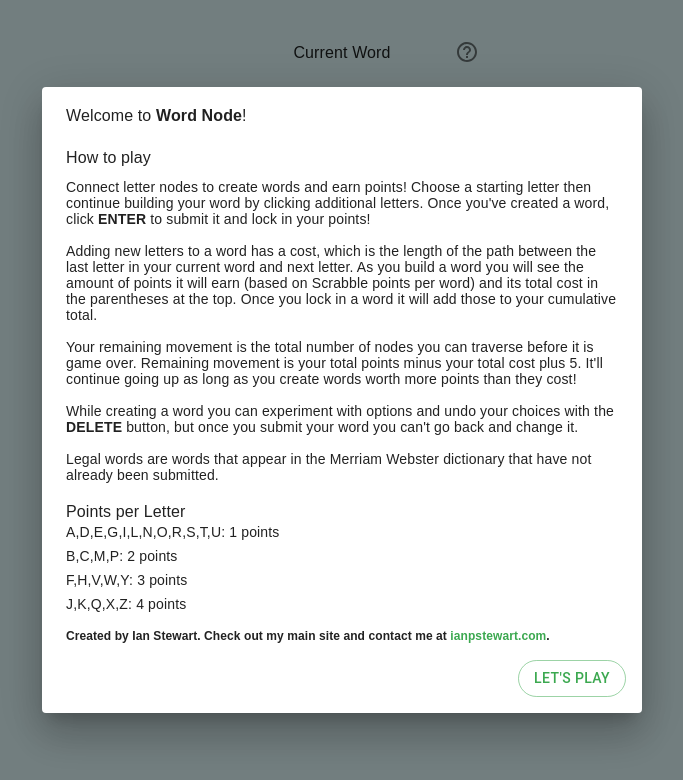
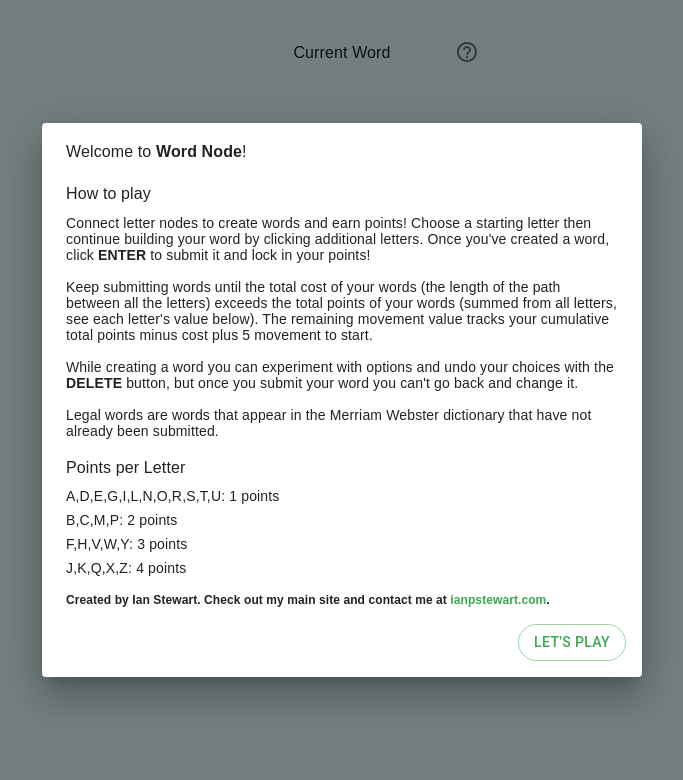
Before and after one commit to ipstewart/website, a React (Vite) app: page /word-node-game in a window 1280 px wide. Shown: the top 780 px of the page, without its empty margins (298-981 px from the left). Built offline with nearby package versions, Linux system fonts and the light colour scheme; no server answers.

Commit message:
Clarify word game rules

```diff
--- a/src/pages/WordPathGame/InfoDialog/InfoDialog.tsx
+++ b/src/pages/WordPathGame/InfoDialog/InfoDialog.tsx
@@ -31,16 +31,10 @@
             click <b>ENTER</b> to submit it and lock in your points!
           </Typography>
           <Typography variant="body2" mb={2}>
-            Adding new letters to a word has a cost, which is the length of the path between the
-            last letter in your current word and next letter. As you build a word you will see the
-            amount of points it will earn (based on Scrabble points per word) and its total cost in
-            the parentheses at the top. Once you lock in a word it will add those to your cumulative
-            total.
-          </Typography>
-          <Typography variant="body2" mb={2}>
-            Your remaining movement is the total number of nodes you can traverse before it is game
-            over. Remaining movement is your total points minus your total cost plus 5. It'll
-            continue going up as long as you create words worth more points than they cost!
+            Keep submitting words until the total cost of your words (the length of the path between
+            all the letters) exceeds the total points of your words (summed from all letters, see
+            each letter's value below). The remaining movement value tracks your cumulative total
+            points minus cost plus 5 movement to start.
           </Typography>
           <Typography variant="body2" mb={2}>
             While creating a word you can experiment with options and undo your choices with the{' '}
@@ -51,7 +45,9 @@
             already been submitted.
           </Typography>
 
-          <Typography variant="h6">Points per Letter</Typography>
+          <Typography variant="h6" mb={1}>
+            Points per Letter
+          </Typography>
           {[1, 2, 3, 4].map((value) => (
             <Typography key={value} variant="body2" mb={1}>
               {Object.keys(letterPoints)
```
